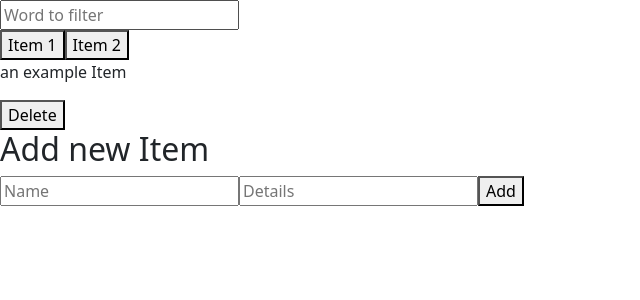
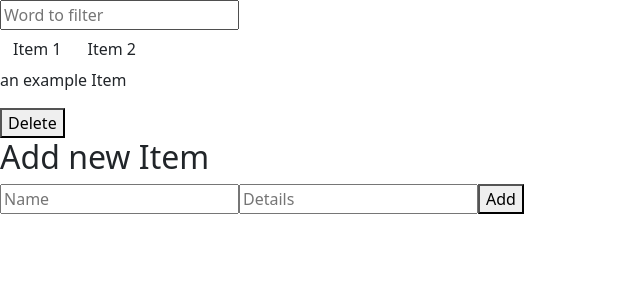
Before and after one commit to mickelson-classroom/list-detail-site-garv5014, a React (Create React App) app in the folder list-details/: page / in a window 1280 px wide. Shown: the top 300 px of the page, without its empty margins (0-640 px from the left). Built offline with nearby package versions, Linux system fonts and the light colour scheme.

Commit message:
improved filtering

```diff
--- a/list-details/src/components/AddItem.tsx
+++ b/list-details/src/components/AddItem.tsx
@@ -1,13 +1,16 @@
-import { useState } from "react";
+import { useState, FC } from "react";
 import IListItem from "../interfaces/IListItem";
 
-export const AddItem = (props: { handleAdd: (item: IListItem) => void }) => {
+export const AddItem: FC<{ handleAdd: (item: IListItem) => void }> = ({
+  handleAdd,
+}) => {
+
   const handleSubmit = (e: React.FormEvent<HTMLFormElement>) => {
     e.preventDefault();
-    props.handleAdd(itemInfo);
+    handleAdd(itemInfo);
   };
 
-  const handleChange = (value: string ,name: string) => {
+  const handleChange = (value: string, name: string) => {
     setItemInfo((prevState) => {
       return {
         ...prevState,
@@ -41,9 +44,7 @@ export const AddItem = (props: { handleAdd: (item: IListItem) => void }) => {
           placeholder="Details"
           onChange={(e) => handleChange(e.target.value, "details")}
         />
-        <button type="submit">
-          Add
-        </button>
+        <button type="submit">Add</button>
       </form>
     </>
   );
--- a/list-details/src/components/FilterList.tsx
+++ b/list-details/src/components/FilterList.tsx
@@ -1,7 +1,13 @@
-import React, { useState } from "react";
+import React, { FC, useEffect, useState } from "react";
 
-export const FilterList = (props: { handleOnChange: (targetstr:string) => void }) => {
+export const FilterList: FC<{
+  handleOnChange: (targetstr: string) => void;
+}> = ({ handleOnChange }) => {
   const [filterString, setFilterString] = useState("");
+
+  useEffect(() => {
+    handleOnChange(filterString);
+  }, [filterString]);
 
   // Declare a state variable...
   // ...
@@ -10,7 +16,6 @@ export const FilterList = (props: { handleOnChange: (targetstr:string) => void }
       value={filterString} // ...force the input's value to match the state variable...
       onChange={(e) => {
         setFilterString(e.target.value);
-        props.handleOnChange(e.target.value);
       }}
       placeholder="Word to filter" // ... and update the state variable on any edits!
     />
--- a/list-details/src/components/ItemsList.tsx
+++ b/list-details/src/components/ItemsList.tsx
@@ -1,14 +1,22 @@
-import { MouseEventHandler } from "react";
+import { FC } from "react";
 import IListItem from "../interfaces/IListItem";
 
-export const ItemsList = (props: { list: IListItem[]; handleClick: (item:IListItem) => void }) => {
-
+export const ItemsList: FC<{
+  list: IListItem[];
+  handleClick: (item: IListItem) => void;
+}> = ({ list, handleClick }) => {
   return (
     <div>
-      {props.list.map((item:IListItem) => (
-        <button key={item.id} onClick={() => {props.handleClick(item)}}>{item.name}</button>
+      {list.map((item: IListItem) => (
+        <div className="btn"
+          key={item.id}
+          onClick={() => {
+            handleClick(item);
+          }}
+        >
+          {item.name}
+        </div>
       ))}
     </div>
   );
-
 };
--- a/list-details/src/components/ListItemDetails.tsx
+++ b/list-details/src/components/ListItemDetails.tsx
@@ -1,13 +1,21 @@
+import { FC } from "react";
 import IListItem from "../interfaces/IListItem";
 
-export const ListItemDetails = (props: {
+export const ListItemDetails: FC<{
   targetItem: IListItem;
   handleDelete: () => void;
-}) => {
+}> = ({ targetItem, handleDelete }) => {
   return (
     <>
-      <p>{props.targetItem.details}</p>
-      <button onClick={() => {props.handleDelete()}} disabled={props.targetItem.id === 0 ? true : false}>Delete</button>
+      <p>{targetItem.details}</p>
+      <button
+        onClick={() => {
+          handleDelete();
+        }}
+        disabled={targetItem.id === 0 ? true : false}
+      >
+        Delete
+      </button>
     </>
     // takes in the list and and index and displays the details of the item at that index
     // there is a button that will delete the item at that index
--- a/list-details/src/components/MasterList.tsx
+++ b/list-details/src/components/MasterList.tsx
@@ -1,4 +1,4 @@
-import React, { useState } from "react";
+import React, { useEffect, useState } from "react";
 import { ListItemDetails } from "./ListItemDetails";
 import { FilterList } from "./FilterList";
 import { ItemsList } from "./ItemsList";
@@ -14,31 +14,24 @@ export const MasterList = () => {
   const [items, setItems] = useState<IListItem[]>(i);
   const [filteredItems, setFilteredItems] = useState<IListItem[]>(i);
   const [detailItem, setDetailItem] = useState<IListItem>(i[0]);
-  const [isFilter, setIsFilter] = useState<boolean>(false);
+  const [filterStr, setFilterStr] = useState<string>("");
 
   const handleListClick = (item: IListItem) => {
     setDetailItem(item);
   };
 
   const handleOnFilterChange = (targteStr: string) => {
-    let newList = items.filter((item) => {
-      return item.details.includes(targteStr);
-    });
-    if (targteStr === "") {
-      setIsFilter(false);
-    }
-    if (newList.length === 0) {
-      setIsFilter(() => true);
-      setFilteredItems(() => [
-        { id: 0, name: "No Items", details: "nothing here" },
-      ]);
-      setDetailItem(() => filteredItems[0]);
-    } else {
-      setFilteredItems(newList);
-      setDetailItem(newList[0]);
-      setIsFilter(true);
-    }
+    setFilterStr(targteStr);
+    setDetailItem(filteredItems[0]);
   };
+
+  useEffect(() => {
+      setFilteredItems(
+        items.filter((item) => {
+          return item.details.toLowerCase().includes(filterStr.toLowerCase());
+        })
+      );
+  }, [items, filterStr]);
 
   const handleDelete = () => {
     let newList = items.filter((item) => {
@@ -51,8 +44,6 @@ export const MasterList = () => {
   const handleAdd = (item: IListItem) => {
     setItems([...items, { ...item, id: items.length + 1 }]);
   };
-  // the onclick event from the list item sends back target index for the details
-  // the onclick/delete event from the details the item at the index.
   if (items.length === 0) {
     return (
       <>
@@ -66,10 +57,7 @@ export const MasterList = () => {
   return (
     <>
       <FilterList handleOnChange={handleOnFilterChange} />
-      <ItemsList
-        list={isFilter ? filteredItems : items}
-        handleClick={handleListClick}
-      />
+      <ItemsList list={filteredItems} handleClick={handleListClick} />
       <ListItemDetails targetItem={detailItem} handleDelete={handleDelete} />
       <AddItem handleAdd={handleAdd} />
     </>
```
